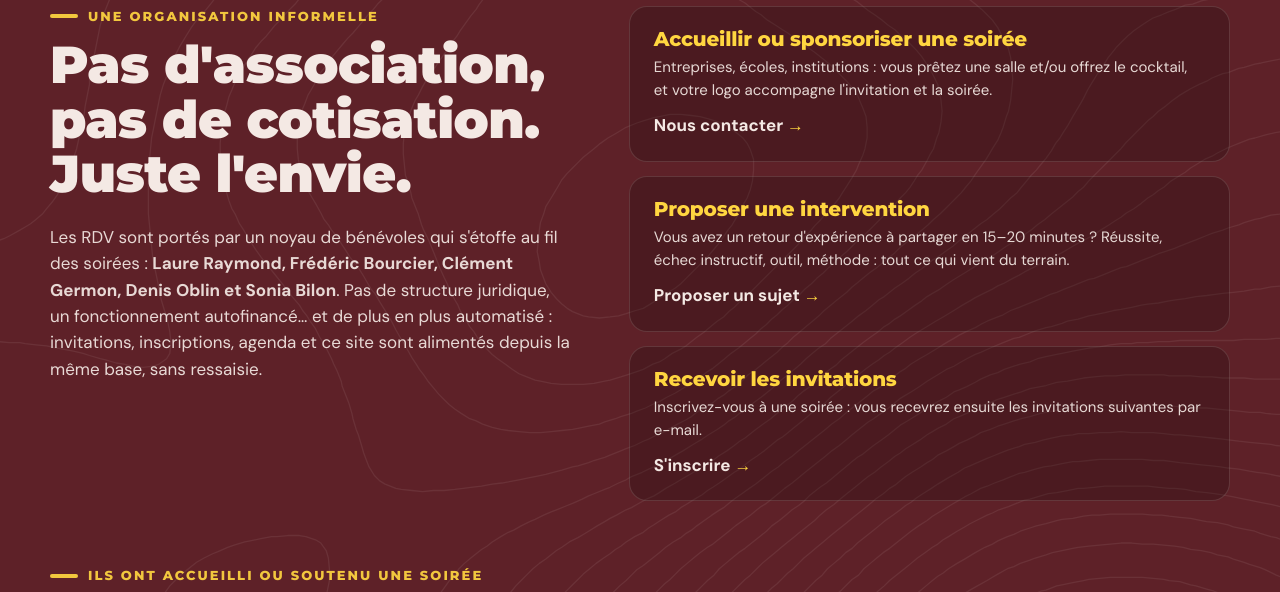
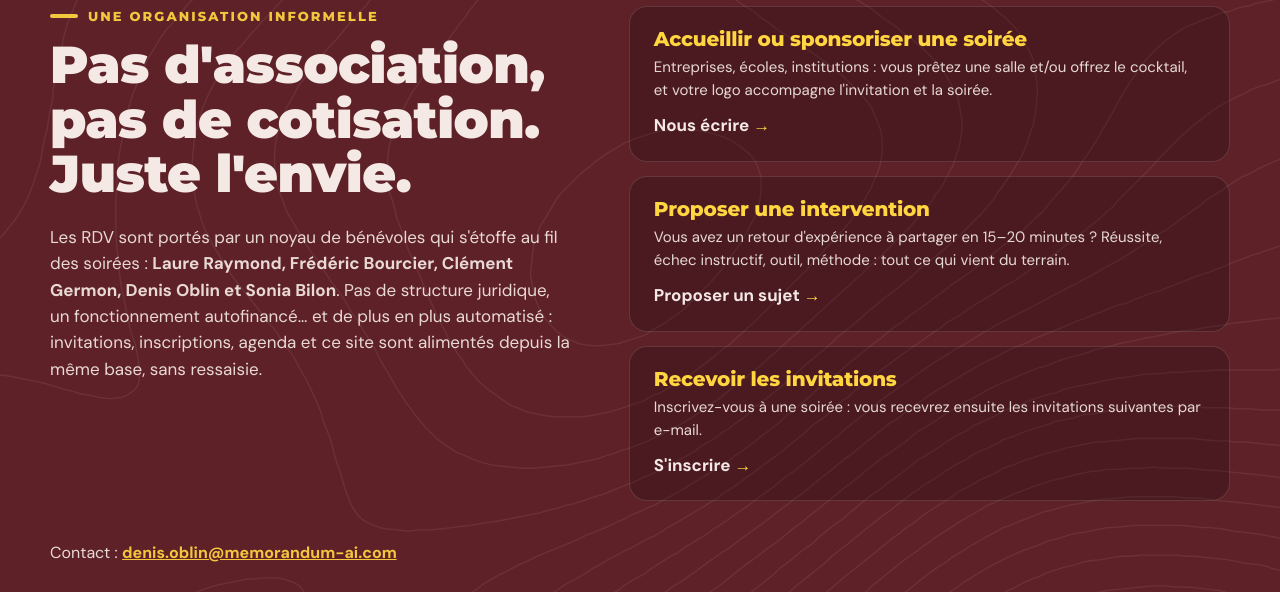
Before and after one commit to Denis60/rtn-site, a plain HTML site: page index.html in a window 1280 px wide. Shown: the part 5130-5722 px from the top of the page. Drawn offline with Linux system fonts and the light colour scheme.

Commit message:
Contact par e-mail ; domaine personnalisé retiré en attendant le DNS
Co-Authored-By: Claude Opus 5.5 <noreply@anthropic.com>
Claude-Session: https://claude.ai/code/session_019uZJ1iLoEDFmYPDoMEhKx6

```diff
--- a/index.html
+++ b/index.html
@@ -122,12 +122,12 @@
         <article class="jc">
           <h3>Accueillir ou sponsoriser une soirée</h3>
           <p>Entreprises, écoles, institutions : vous prêtez une salle et/ou offrez le cocktail, et votre logo accompagne l'invitation et la soirée.</p>
-          <a class="link-arrow js-linkedin" href="#" target="_blank" rel="noopener">Nous contacter</a>
+          <a class="link-arrow" href="mailto:denis.oblin@memorandum-ai.com?subject=RTN%20%E2%80%94%20Accueillir%20ou%20sponsoriser%20une%20soir%C3%A9e">Nous écrire</a>
         </article>
         <article class="jc">
           <h3>Proposer une intervention</h3>
           <p>Vous avez un retour d'expérience à partager en 15–20 minutes ? Réussite, échec instructif, outil, méthode : tout ce qui vient du terrain.</p>
-          <a class="link-arrow js-linkedin" href="#" target="_blank" rel="noopener">Proposer un sujet</a>
+          <a class="link-arrow" href="mailto:denis.oblin@memorandum-ai.com?subject=RTN%20%E2%80%94%20Proposition%20d%27intervention">Proposer un sujet</a>
         </article>
         <article class="jc">
           <h3>Recevoir les invitations</h3>
@@ -136,6 +136,7 @@
         </article>
       </div>
     </div>
+    <p class="contact-line">Contact : <a href="mailto:denis.oblin@memorandum-ai.com">denis.oblin@memorandum-ai.com</a></p>
     <div class="sponsor-wall">
       <p class="eyebrow light">Ils ont accueilli ou soutenu une soirée</p>
       <div class="wall" id="wall"></div>
@@ -148,6 +149,7 @@
   <div class="footer-links">
     <a class="js-linkedin" href="#" target="_blank" rel="noopener">LinkedIn</a>
     <a class="js-inscription" href="#" target="_blank" rel="noopener">Inscription</a>
+    <a href="mailto:denis.oblin@memorandum-ai.com">Contact</a>
   </div>
   <p class="footer-note">Programme mis à jour automatiquement <span id="maj"></span>.</p>
 </footer>
--- a/style.css
+++ b/style.css
@@ -159,6 +159,8 @@ section{padding:clamp(64px,9vw,110px) clamp(16px,4vw,40px)}
 .link-arrow{font-weight:700;text-decoration:none;color:var(--creme)}
 .link-arrow::after{content:" →";color:var(--jaune);transition:margin .2s}
 .link-arrow:hover::after{margin-left:6px}
+.contact-line{position:relative;max-width:var(--max);margin:40px auto 0;font-size:16px}
+.contact-line a{color:var(--jaune);font-weight:700}
 .sponsor-wall{position:relative;max-width:var(--max);margin:64px auto 0}
 .wall{display:flex;flex-wrap:wrap;gap:12px}
 .wall .logo-chip{height:70px;min-width:130px}
```
Also changed, not shown: 1 other file.
